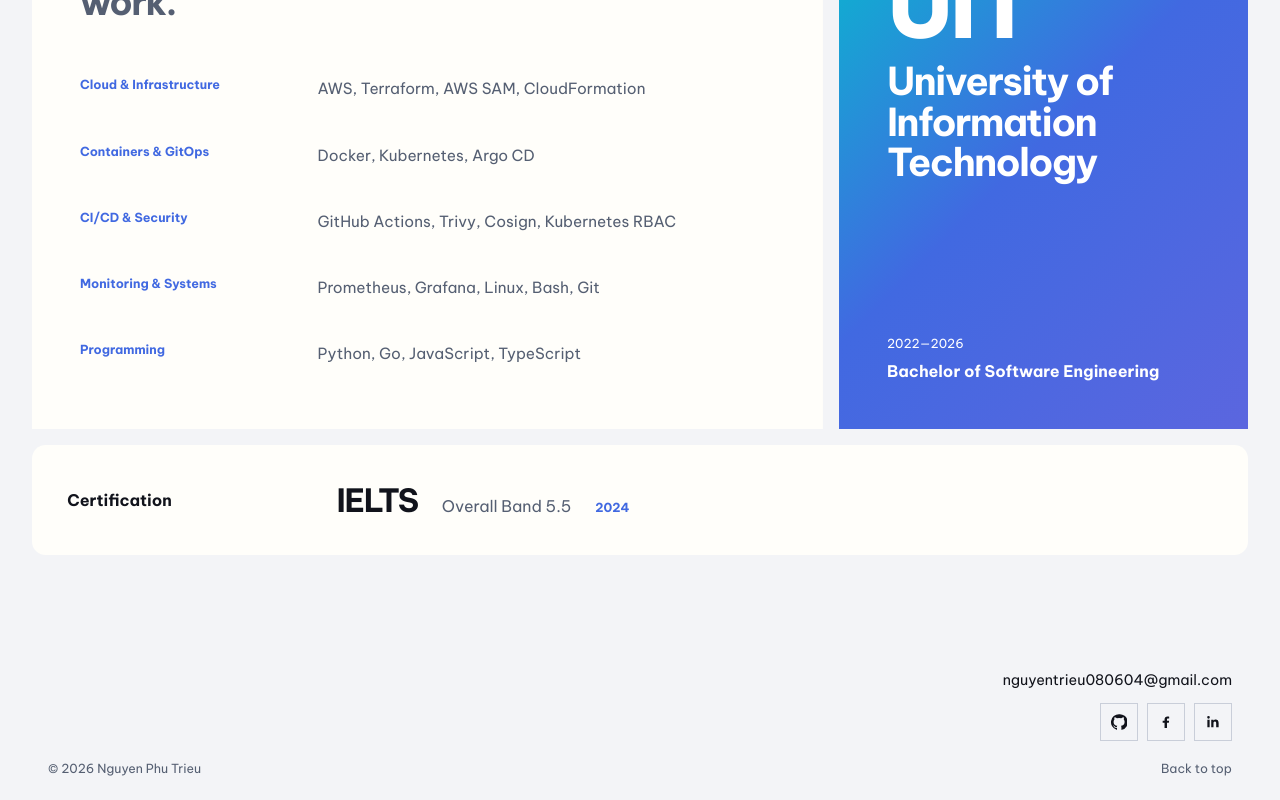
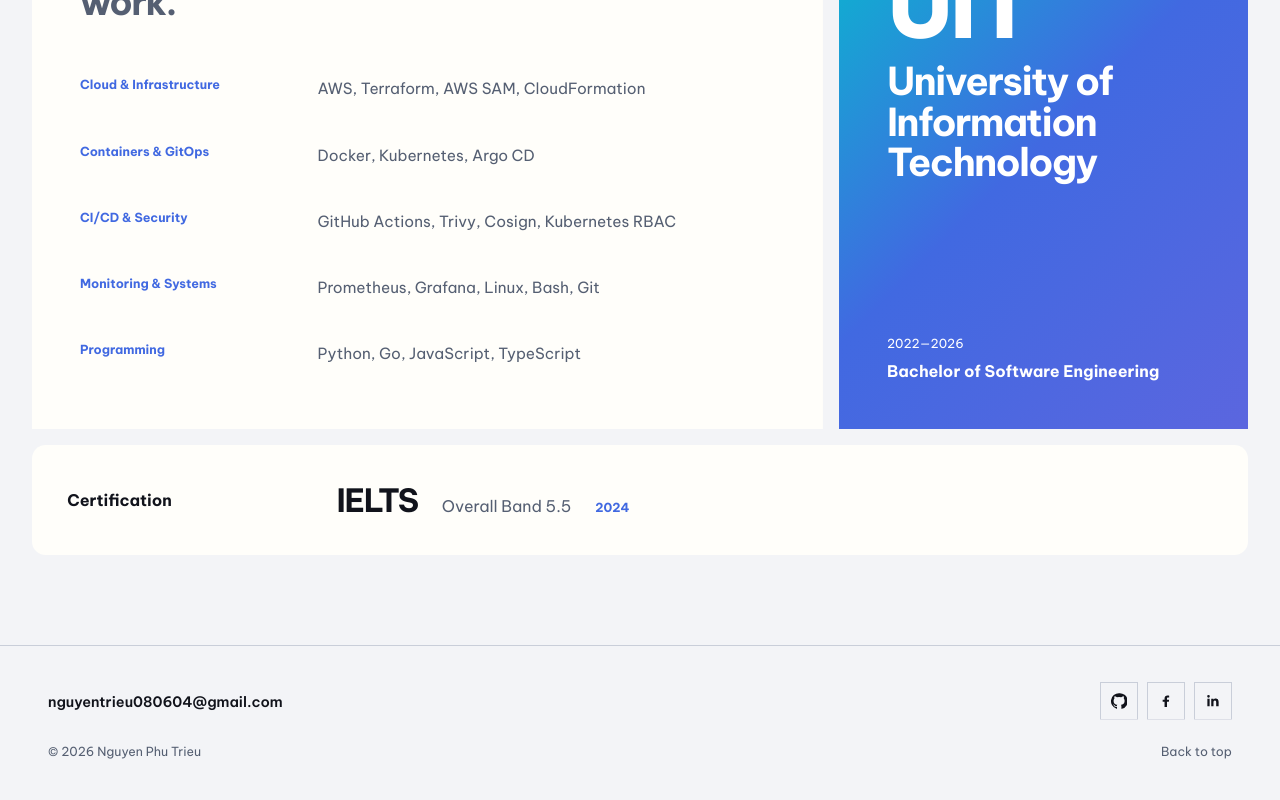
Before and after one commit to TrieuNguyenPhu/portfolio, a Next.js app: page / in a window 1280 px wide. Shown: the part 1803-2603 px from the top of the page. Built offline with nearby package versions, Linux system fonts and the light colour scheme.

Commit message:
Refine footer structure

```diff
--- a/app/globals.css
+++ b/app/globals.css
@@ -413,23 +413,24 @@ main,
 .certification-section time { color: var(--blue); font-size: var(--type-meta); font-weight: 700; }
 
 .site-footer {
+  border-top: 1px solid var(--rule);
   margin-left: calc(50% - 50vw);
   margin-top: clamp(4rem, 7vw, 6rem);
   max-width: none;
-  padding: 1.5rem max(1rem, env(safe-area-inset-left));
+  padding: clamp(1.5rem, 3vw, 2.25rem) max(1rem, env(safe-area-inset-left)) 1.5rem;
   width: 100vw;
 }
 
 .footer-content,
 .footer-bottom { margin-inline: auto; max-width: var(--page); }
-.footer-content { display: flex; justify-content: flex-end; }
-.contact-links a { display: inline-block; font-size: 0.9rem; }
+.footer-content { align-items: center; display: flex; gap: 1rem; justify-content: space-between; }
+.contact-links a { display: inline-block; font-size: 0.9rem; font-weight: 600; }
 .contact-links a:hover { color: var(--blue); }
-.contact-socials { display: flex; gap: 0.6rem; margin-top: 0.9rem; }
+.contact-socials { display: flex; flex-shrink: 0; gap: 0.6rem; }
 .social-icon { align-items: center; border: 1px solid var(--rule); display: inline-flex; height: 2.35rem; justify-content: center; width: 2.35rem; }
 .social-icon:hover { border-color: var(--blue); color: var(--blue); transform: translateY(-2px); }
 .social-icon svg { fill: currentColor; height: 1rem; width: 1rem; }
-.footer-bottom { align-items: center; color: var(--muted); display: flex; flex-wrap: wrap; font-size: var(--type-meta); gap: 1rem; justify-content: space-between; margin-top: 1.25rem; }
+.footer-bottom { align-items: center; color: var(--muted); display: flex; flex-wrap: wrap; font-size: var(--type-meta); gap: 1rem; justify-content: space-between; margin-top: 1.5rem; }
 .footer-bottom a:hover { color: var(--ink); }
 
 .blog-page,
@@ -565,8 +566,6 @@ html[data-motion="ready"] [data-reveal-delay="2"] { transition-delay: 200ms; }
 
 @media (min-width: 56rem) {
   .hero { grid-template-columns: minmax(0, 1.1fr) minmax(22rem, 0.9fr); }
-  .footer-actions { justify-items: end; text-align: right; }
-  .footer-actions .contact-socials { justify-content: flex-end; }
 }
 
 @media (min-width: 64rem) {
@@ -603,9 +602,7 @@ html[data-motion="ready"] [data-reveal-delay="2"] { transition-delay: 200ms; }
   .blog-hero > p:last-child { margin-top: 1.25rem; }
   .section-intro { display: block; }
   .section-intro > span { display: block; margin-bottom: 1rem; padding: 0; }
-  .footer-content { justify-content: flex-start; }
-  .footer-actions { text-align: left; }
-  .footer-actions .contact-socials { justify-content: flex-start; }
+  .footer-content { align-items: flex-start; flex-direction: column; gap: 1rem; }
 }
 
 @media (max-width: 41.99rem) {
--- a/app/site-footer.tsx
+++ b/app/site-footer.tsx
@@ -19,8 +19,7 @@ export default function SiteFooter() {
 
   return (
     <footer className="site-footer">
-      <div className="footer-content">
-        <div className="footer-actions" data-reveal>
+      <div className="footer-content" data-reveal>
         <div className="contact-links">
           <a href="mailto:nguyentrieu080604@gmail.com">
             nguyentrieu080604@gmail.com
@@ -38,7 +37,6 @@ export default function SiteFooter() {
           </a>
         </nav>
       </div>
-      </div>
       <div className="footer-bottom">
         <span>© 2026 {t.name}</span>
         <a href="#top">{t.backToTop}</a>
```
Lines whose indentation alone changed are shown as unchanged.
